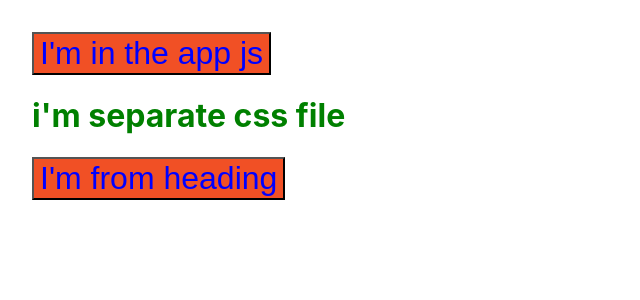
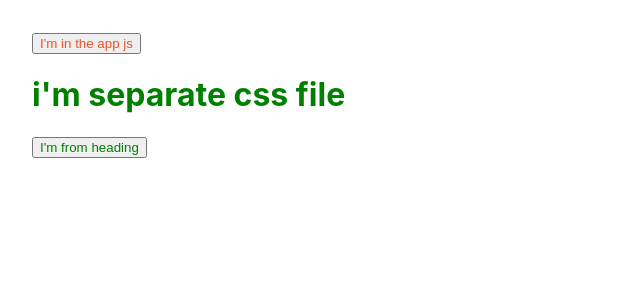
Before and after one commit to js-tut/styled-components-tutorial, a React (Create React App) app: page / in a window 1280 px wide. Shown: the top 300 px of the page, without its empty margins (0-640 px from the left). Built offline with nearby package versions, Linux system fonts and the light colour scheme.

Commit message:
10-props-basics

```diff
--- a/src/App.js
+++ b/src/App.js
@@ -7,7 +7,7 @@ class App extends Component {
   render() {
     return (
       <div>
-        <ButtonWrapper>I'm in the app js</ButtonWrapper>
+        <ButtonWrapper color="#f15025">I'm in the app js</ButtonWrapper>
         <Heading />
       </div>
     );
--- a/src/components/Button.js
+++ b/src/components/Button.js
@@ -3,11 +3,5 @@ import styled from "styled-components";
 const color = "#F15025";
 const transition = time => `all ${time} linear`;
 export const ButtonWrapper = styled.button`
-  font-size: 2rem;
-  background: ${color};
-  color: var(--primaryColor);
-  transition: ${transition("2s")};
-  &:hover {
-    background: black;
-  }
+  color: ${props => props.color};
 `;
--- a/src/components/Heading.js
+++ b/src/components/Heading.js
@@ -5,7 +5,7 @@ export default function Heading() {
   return (
     <div>
       <h1 className="third">i'm separate css file</h1>
-      <ButtonWrapper>I'm from heading</ButtonWrapper>
+      <ButtonWrapper color="green">I'm from heading</ButtonWrapper>
     </div>
   );
 }
```
